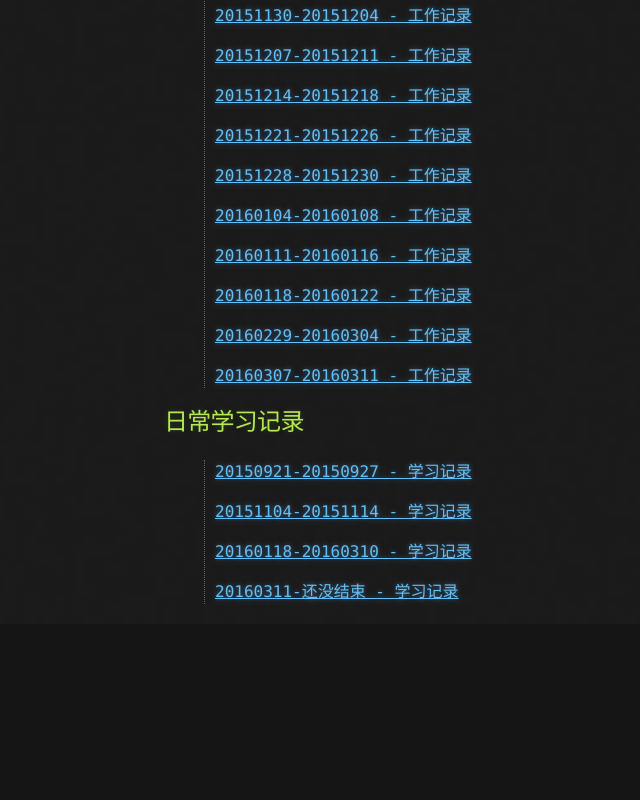
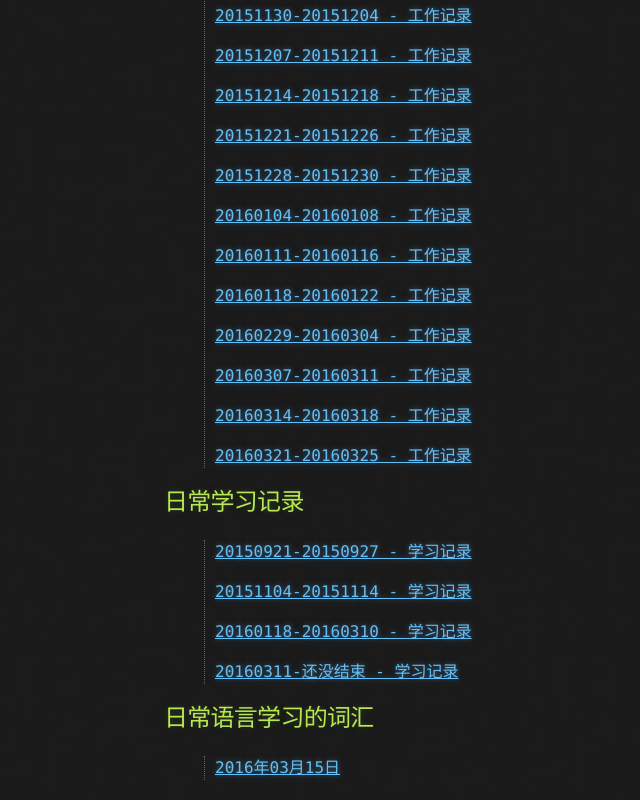
Before and after one commit to daodaoliang/work-list, a plain HTML site: page index.html in a window 1280 px wide. Shown: the part 670-1470 px from the top of the page, without its empty margins (176-816 px from the left). Before the commit the page ends 1294 px from the top, so only its background shows below. Drawn offline with Linux system fonts and the light colour scheme.

```diff
--- a/index.html
+++ b/index.html
@@ -70,6 +70,10 @@
 <p><a href="https://github.com/daodaoliang/work-list/blob/master/work-list/2016-02-29.md">20160229-20160304 - 工作记录</a></p>
 
 <p><a href="https://github.com/daodaoliang/work-list/blob/master/work-list/2016-03-07.md">20160307-20160311 - 工作记录</a></p>
+
+<p><a href="https://github.com/daodaoliang/work-list/blob/master/work-list/2016-03-18.md">20160314-20160318 - 工作记录</a></p>
+
+<p><a href="https://github.com/daodaoliang/work-list/blob/master/work-list/2016-03-25.md">20160321-20160325 - 工作记录</a></p>
 </blockquote>
 
 <h2>
@@ -84,6 +88,13 @@
 
 <p><a href="https://github.com/daodaoliang/work-list/blob/master/study-list/2016-03-11.md">20160311-还没结束 - 学习记录</a></p>
 </blockquote>
+
+<h2>
+<a id="日常语言学习的词汇" class="anchor" href="#%E6%97%A5%E5%B8%B8%E8%AF%AD%E8%A8%80%E5%AD%A6%E4%B9%A0%E7%9A%84%E8%AF%8D%E6%B1%87" aria-hidden="true"><span aria-hidden="true" class="octicon octicon-link"></span></a>日常语言学习的词汇</h2>
+
+<blockquote>
+<p><a href="https://github.com/daodaoliang/work-list/blob/master/language-list/2016-03-15.md">2016年03月15日</a></p>
+</blockquote>
       </section>
     </div>
 
```
Also changed, not shown: params.json (+7 -1 lines).
